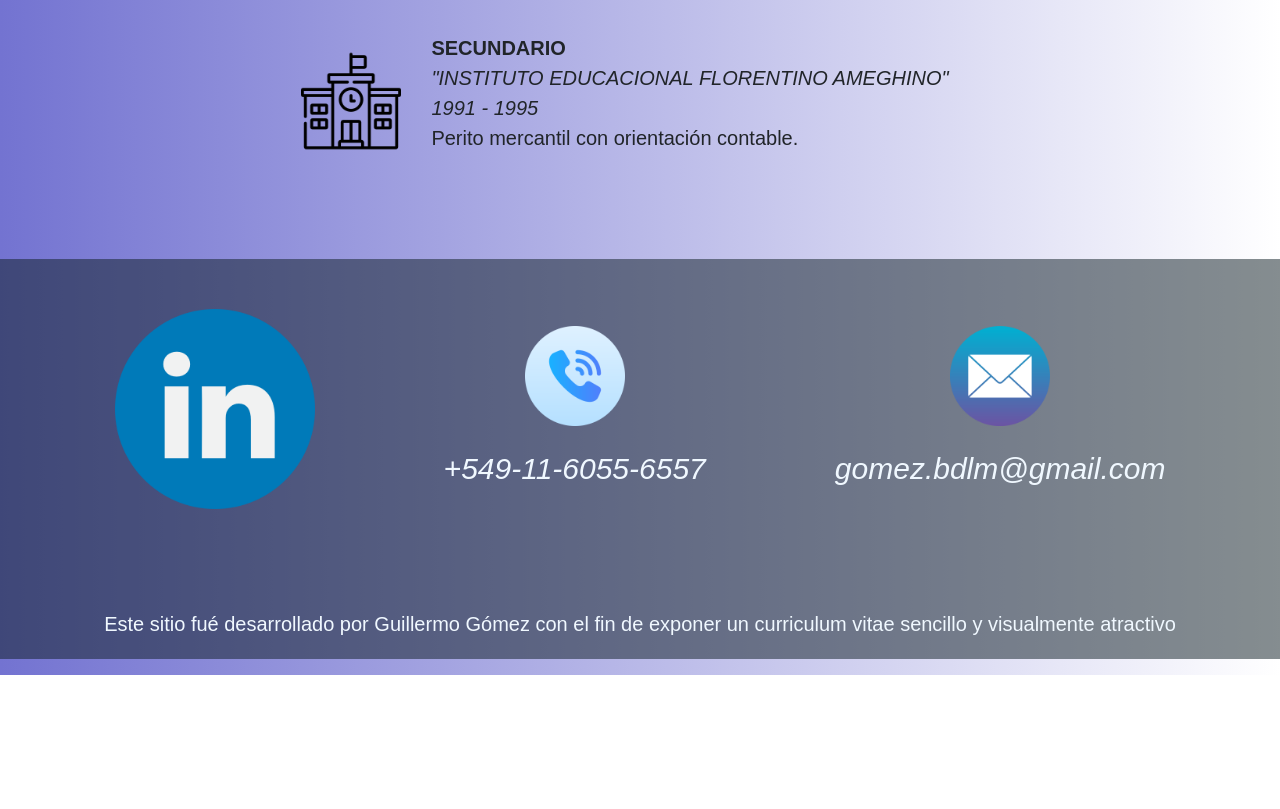
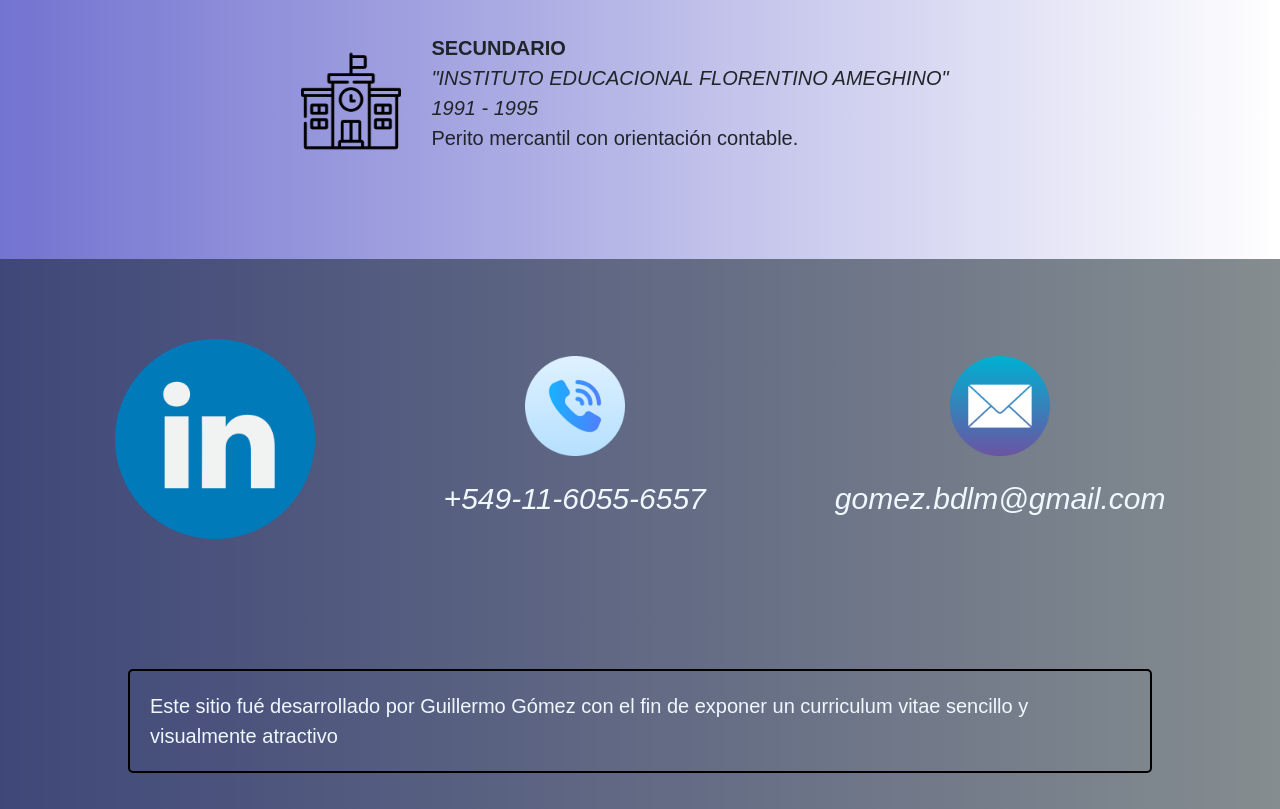
Before and after one commit to gomez-code/mi-portfolio, a website: page index.html in a window 1280 px wide. Shown: the part 3444-4253 px from the top of the page. Before the commit the page ends 4119 px from the top, so only its background shows below. Drawn offline with nearby package versions, Linux system fonts and the light colour scheme.

Commit message:
actualización 4 de julio

```diff
--- a/index.html
+++ b/index.html
@@ -98,7 +98,7 @@
                   <img src="./piton.png" alt="Pitón iconos creados por Freepik - Flaticon" title="PYTHON">
                   <img src="./sobresalir.png" alt="Sobresalir iconos creados por Pixel perfect - Flaticon" title="MICROSOFT EXCEL">
                   <img src="./icons8-autocad-240.png" alt="autocad" title="AUTOCAD">
-                  <img src="./icons8-english-96.png" alt="autocad" title="AUTOCAD">
+                  <img src="./icons8-english-96.png" alt="ENGLISH" title="INGLÉS AVANZADO">
                </div>
             </section>
 
@@ -197,7 +197,9 @@
                <cite>gomez.bdlm@gmail.com</cite>
              </div>
           </section>
-          <p class="piso">Este sitio fué desarrollado por Guillermo Gómez con el fin de exponer un curriculum vitae sencillo y visualmente atractivo</p>
+          <div class="piso">
+            <p>Este sitio fué desarrollado por Guillermo Gómez con el fin de exponer un curriculum vitae sencillo y visualmente atractivo</p>
+           </div>
         </footer>
         <script src="https://cdn.jsdelivr.net/npm/bootstrap@5.3.0-alpha3/dist/js/bootstrap.bundle.min.js" integrity="sha384-ENjdO4Dr2bkBIFxQpeoTz1HIcje39Wm4jDKdf19U8gI4ddQ3GYNS7NTKfAdVQSZe" crossorigin="anonymous"></script>
     </body>
--- a/scss/style.scss
+++ b/scss/style.scss
@@ -450,8 +450,9 @@ section {
        flex-direction: column;
        }
     }
-  }
+}
 .linkedin{
+  padding: 30px;
   :hover{
     transform: scale(1.05);
   }
@@ -461,6 +462,7 @@ section {
   flex-direction: column;
   height: fit-content;
   align-items: center;
+  padding: 30px;
   :hover{
     transform: scale(1.05);
   }
@@ -473,6 +475,7 @@ section {
   flex-direction: column;
   height: fit-content;
   align-items: center;
+  padding: 30px;
   :hover{
     transform: scale(1.05);
   }
@@ -480,10 +483,20 @@ section {
     padding-top: 20px;
   }
  }
- .piso{
+  .piso {
   display: flex;
   justify-content: center;
+  align-items: center;
+  padding-top: 0px;
   padding-bottom: 20px;
- }
+  width: 80%;
+  margin: auto;
+  p{
+    padding: 20px;
+     border: 2px solid black;
+     border-radius: 5px;
+  }
+  }
+
 //npm init
 //sass --watch scss/style.scss css/style.css//
```
Also changed, not shown: css/style.css, 1 other file.
